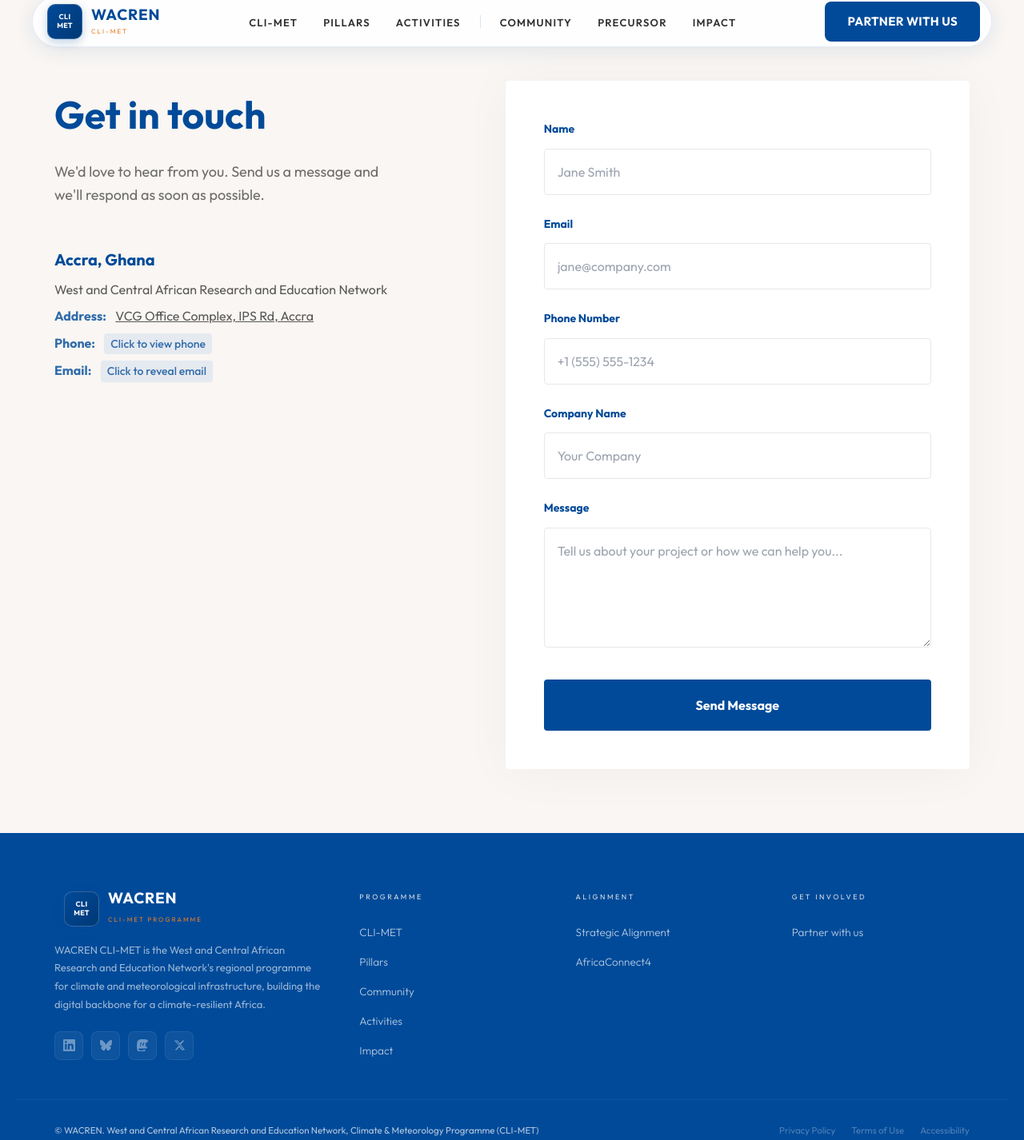
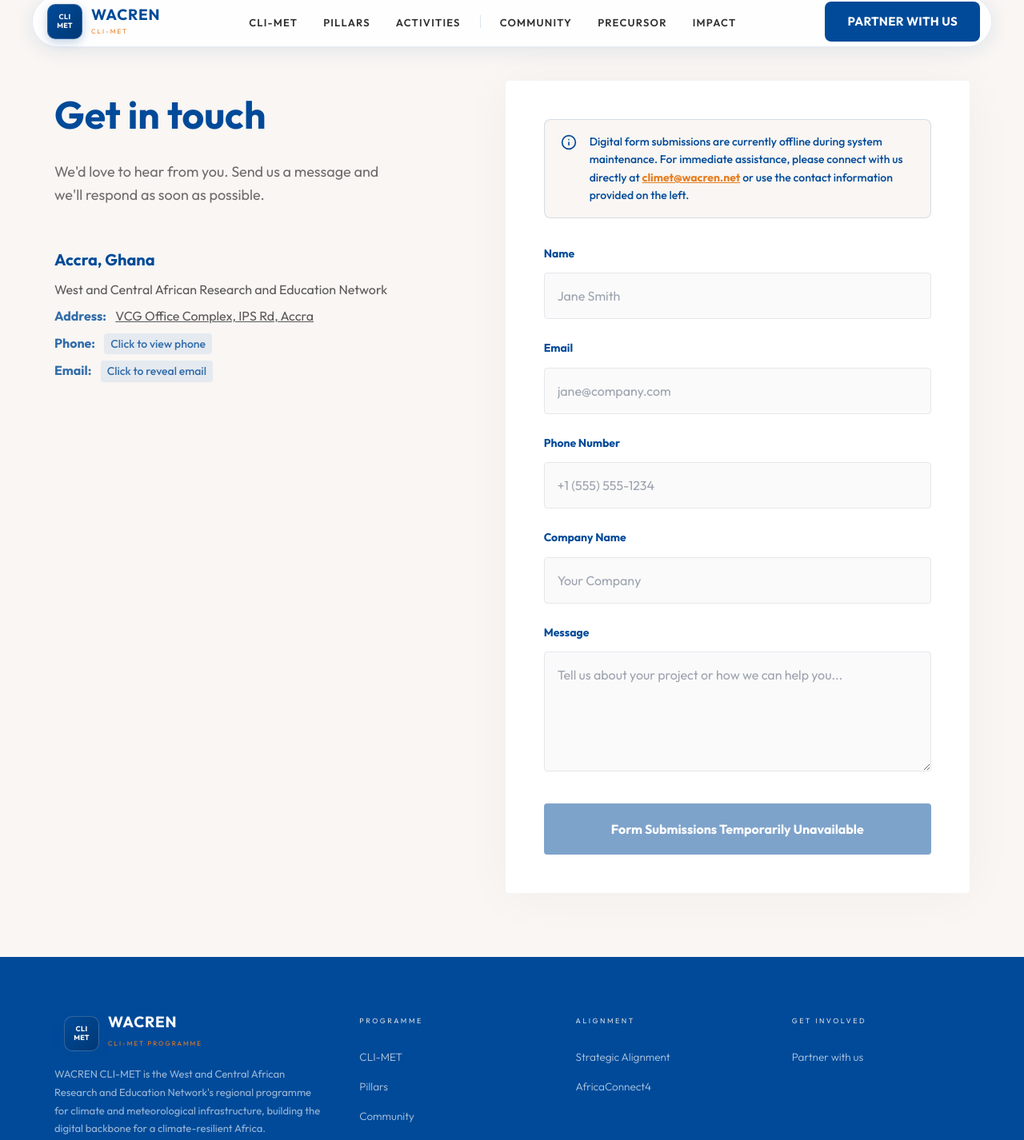
Before and after one commit to steadygroupinc/wacren-cli-met, a Next.js app: page /contact in a window 1280 px wide. Shown: the part 19-1445 px from the top of the page at 80% size. Built offline with nearby package versions, Linux system fonts and the light colour scheme.

Commit message:
Refactor: footer re-organization and contact form notice refinement

```diff
--- a/app/components/Footer.tsx
+++ b/app/components/Footer.tsx
@@ -21,6 +21,9 @@
               </div>
             </div>
             <p className="footer-about">WACREN CLI-MET is the West and Central African Research and Education Network&apos;s regional programme for climate and meteorological infrastructure, building the digital backbone for a climate-resilient Africa.</p>
+            <div className="footer-attribution">
+              The WACREN CLI-MET Program is supported by the AfricaConnect Project co-funded by the European Union through the Global Gateway Program.
+            </div>
 
             <div className="footer-social">
               {/* LinkedIn */}
@@ -33,7 +36,7 @@
               </a>
               {/* Mastodon */}
               <a href="https://mastodon.social/@wacren" target="_blank" rel="noopener" className="footer-social-link" aria-label="Mastodon">
-                <svg width="15" height="15" viewBox="0 0 24 24" fill="currentColor"><path d="M23.268 5.313c-.35-2.578-2.617-4.61-5.304-5.004C17.51.242 15.792 0 11.813 0h-.03c-3.98 0-4.835.242-5.288.309C3.882.692 1.496 2.518.917 5.127.303 7.758.148 10.33.148 13.41c0 1.132.012 2.256.034 3.342.04 1.783.35 3.556 1.007 5.175 1.43 3.474 4.755 3.991 8.112 4.084 2.19.06 4.404-.315 6.422-1.038.58-.208 1.011-.74 1.011-1.353v-1.23c0-.61-.412-1.143-.994-1.334-.582-.192-1.206-.062-1.657.34-.51.455-1.32.762-2.186.912-2.006.348-4.23.246-6.17-.303-1.026-.29-2.057-.803-2.102-2.522-.01-.37-.013-.756-.013-1.154h15.486c.06.007.115.007.172.007.567 0 1.123-.456 1.123-1.02v-6.99c0-2.22-.05-3.664-.132-5.243zM18.81 14.88h-2.173v-4.102c0-.52-.138-.952-.414-1.294-.277-.342-.644-.512-1.133-.512-.49 0-.856.17-1.134.512-.277.342-.413.774-.413 1.294v1.84h-2.172v-1.84c0-.52-.137-.952-.414-1.294-.277-.342-.644-.512-1.133-.512-.49 0-.856.17-1.134.512-.277.342-.413.774-.413 1.294v4.102H6.918s0-5.465 0-6.423c0-.52.138-.952.414-1.294.277-.342.644-.512 1.133-.512.49 0 .856.17 1.134.512.277.342.413.774.413 1.294v1.23h2.172v-1.23c0-.52.137-.952.414-1.294.277-.342.644-.512 1.133-.512.49 0 .856.17 1.134.512.277.342.413.774.413 1.294v6.423h2.172s0-5.465 0-6.423c0-.52.138-.952.414-1.294.277-.342.644-.512 1.133-.512.49 0 .856.17 1.134.512.277.342.413.774.413 1.294v6.423z"/></svg>
+                <svg width="15" height="15" viewBox="0 0 24 24" fill="currentColor"><path d="M23.193 7.879c0-5.206-3.411-6.732-3.411-6.732C18.062.357 15.108.025 12.041 0h-.076c-3.068.025-6.02.357-7.74 1.147 0 0-3.411 1.526-3.411 6.732 0 1.192-.023 2.613 0 4.04.08 4.791.936 9.507 4.565 10.961 1.834.734 3.655.939 5.308.991 3.486.109 6.529-.395 6.529-.395l-.092-2.207s-2.577.745-6.528.531c-3.948-.213-4.141-2.025-4.214-3.419-.011-.202-.015-.39-.015-.553l15.485.011c.066-2.991.047-6.727-.06-8.182zm-4.93 9.182h-2.461v-6.574c0-1.352-.57-2.037-1.707-2.037-1.257 0-1.886.812-1.886 2.431v3.587h-2.425v-3.587c0-1.619-.629-2.431-1.886-2.431-1.137 0-1.706.685-1.706 2.037v6.574H3.729V9.308c0-1.353.344-2.433 1.035-3.241.71-.83 1.637-1.255 2.783-1.255 1.332 0 2.34.513 3.027 1.542l.62 1.059.62-1.059c.687-1.029 1.695-1.542 3.027-1.542 1.146 0 2.074.425 2.783 1.255.69.808 1.036 1.888 1.036 3.241v7.753z" /></svg>
               </a>
               {/* X / Twitter */}
               <a href="https://twitter.com/wacren" target="_blank" rel="noopener" className="footer-social-link" aria-label="X (Twitter)">
@@ -66,11 +69,8 @@
           </div>
         </div>
         <div className="footer-bottom">
-          <span>© WACREN. West and Central African Research and Education Network, Climate &amp; Meteorology Programme (CLI-MET)</span>
-          <div className="footer-bottom-links">
-            <a href="#">Privacy Policy</a>
-            <a href="#">Terms of Use</a>
-            <a href="#">Accessibility</a>
+          <div className="footer-copyright">
+            <span>© WACREN. West and Central African Research and Education Network, Climate &amp; Meteorology Programme (CLI-MET)</span>
           </div>
         </div>
       </footer>
--- a/app/contact/page.tsx
+++ b/app/contact/page.tsx
@@ -116,6 +116,19 @@
             {/* Right Column: Form */}
             <div className="contact-form-card">
               <form onSubmit={handleSubmit}>
+                <div className="form-alert">
+                  <div className="form-alert-icon">
+                    <svg width="20" height="20" viewBox="0 0 24 24" fill="none" stroke="currentColor" strokeWidth="2" strokeLinecap="round" strokeLinejoin="round">
+                      <circle cx="12" cy="12" r="10"></circle>
+                      <line x1="12" y1="16" x2="12" y2="12"></line>
+                      <line x1="12" y1="8" x2="12.01" y2="8"></line>
+                    </svg>
+                  </div>
+                  <p className="form-alert-text">
+                    Digital form submissions are currently offline during system maintenance. For immediate assistance, please connect with us directly at <a href="mailto:climet@wacren.net">climet@wacren.net</a> or use the contact information provided on the left.
+                  </p>
+                </div>
+
                 <div className="form-group">
                   <label htmlFor="name">Name</label>
                   <input
@@ -126,7 +139,7 @@
                     className="form-input"
                     value={formState.name}
                     onChange={handleChange}
-                    required
+                    disabled
                   />
                 </div>
 
@@ -140,7 +153,7 @@
                     className="form-input"
                     value={formState.email}
                     onChange={handleChange}
-                    required
+                    disabled
                   />
                 </div>
 
@@ -154,6 +167,7 @@
                     className="form-input"
                     value={formState.phone}
                     onChange={handleChange}
+                    disabled
                   />
                 </div>
 
@@ -167,6 +181,7 @@
                     className="form-input"
                     value={formState.company}
                     onChange={handleChange}
+                    disabled
                   />
                 </div>
 
@@ -179,24 +194,13 @@
                     className="form-input form-textarea"
                     value={formState.message}
                     onChange={handleChange}
-                    required
+                    disabled
                   ></textarea>
                 </div>
 
-                <button type="submit" className="btn-submit" disabled={isSubmitting}>
-                  {isSubmitting ? "Sending..." : "Send Message"}
+                <button type="submit" className="btn-submit" disabled style={{ opacity: 0.5, cursor: 'not-allowed' }}>
+                  Form Submissions Temporarily Unavailable
                 </button>
-
-                {submitStatus === "success" && (
-                  <p style={{ marginTop: "16px", color: "var(--green)", fontWeight: "600", fontSize: "14px" }}>
-                    Thank you! Your message has been sent successfully.
-                  </p>
-                )}
-                {submitStatus === "error" && (
-                  <p style={{ marginTop: "16px", color: "#DC2626", fontWeight: "600", fontSize: "14px" }}>
-                    Oops! Something went wrong. Please try again or contact us directly.
-                  </p>
-                )}
               </form>
             </div>
           </div>
--- a/app/globals.css
+++ b/app/globals.css
@@ -1330,6 +1330,18 @@
   font-weight: 400;
 }
 
+.footer-attribution {
+  font-size: 11px;
+  line-height: 1.6;
+  color: rgba(255, 255, 255, 0.45);
+  margin-top: 16px;
+  max-width: 320px;
+  font-style: italic;
+  padding-left: 12px;
+  border-left: 1px solid rgba(255, 255, 255, 0.2);
+}
+
+
 .footer-social {
   display: flex;
   gap: 10px;
@@ -1398,18 +1410,16 @@
   font-size: 11.5px;
 }
 
-.footer-bottom-links {
-  display: flex;
-  gap: 20px;
-}
-
-.footer-bottom-links a {
-  color: rgba(255,255,255,0.3);
-  text-decoration: none;
-  transition: color 0.15s;
-}
-
-.footer-bottom-links a:hover { color: rgba(255,255,255,0.65); }
+.footer-bottom {
+  max-width: 1240px;
+  margin: 28px auto 0;
+  padding: 0 48px;
+  display: flex;
+  justify-content: center;
+  align-items: center;
+  font-size: 11.5px;
+  text-align: center;
+}
 
 /* ─── BACK TO TOP ─── */
 .back-to-top {
@@ -1735,6 +1745,37 @@
   background: var(--navy2);
 }
 
+.form-alert {
+  background: var(--light);
+  border: 1px solid rgba(0, 74, 153, 0.15);
+  padding: 16px 20px;
+  border-radius: 8px;
+  margin-bottom: 32px;
+  display: flex;
+  gap: 16px;
+  align-items: flex-start;
+}
+
+.form-alert-icon {
+  color: var(--navy);
+  flex-shrink: 0;
+  margin-top: 2px;
+}
+
+.form-alert-text {
+  color: var(--navy);
+  font-size: 14px;
+  line-height: 1.6;
+  font-weight: 500;
+  margin: 0;
+}
+
+.form-alert-text a {
+  color: var(--gold);
+  text-decoration: underline;
+  font-weight: 700;
+}
+
 .btn-submit:active {
   transform: scale(0.995);
 }
```
